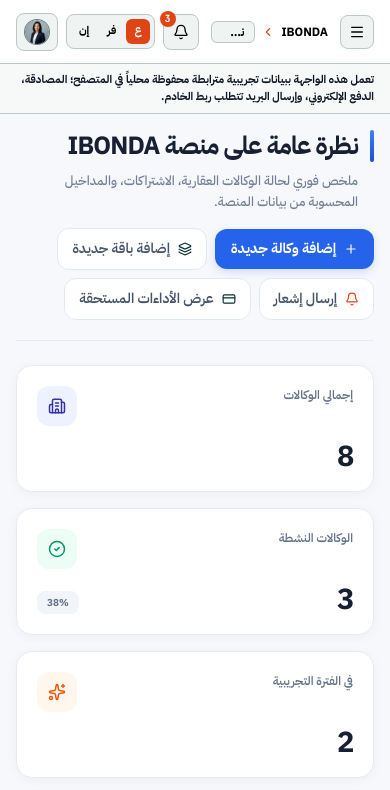
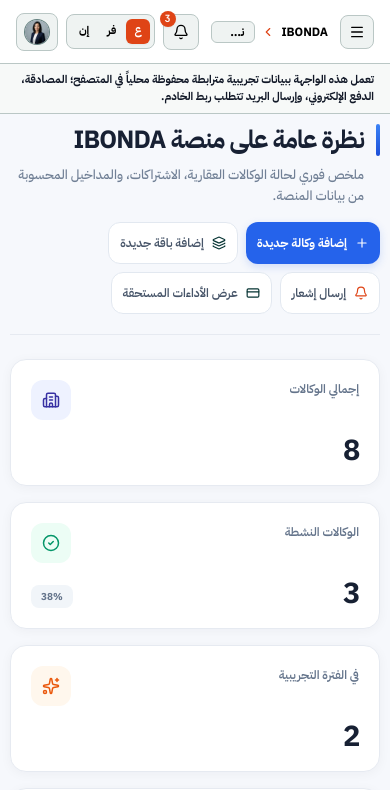
Before and after one commit to jawaddada1999-svg/MEINE, a React (Vite) app: page / in a window 390 px wide. Shown: the top 790 px of the page. Built offline with nearby package versions, Linux system fonts and the light colour scheme.

Commit message:
Improve responsive mobile dashboard layout and tables

```diff
--- a/src/index.css
+++ b/src/index.css
@@ -110,3 +110,59 @@ table tbody td { font-size: 13px; }
   body { background: #ffffff !important; color: #090d0d !important; }
   .print-only-container { box-shadow: none !important; border: none !important; margin: 0 !important; padding: 0 !important; width: 100% !important; max-width: 100% !important; }
 }
+
+/* Responsive usability pass: desktop tables stay intact; phones get touch-friendly horizontal table access. */
+@media (max-width: 767px) {
+  html, body, #root { max-width: 100%; overflow-x: clip; }
+  main { min-width: 0; padding: 12px !important; }
+  main > div { min-width: 0; width: 100%; }
+  .ibonda-table-wrap {
+    overflow-x: auto !important;
+    overscroll-behavior-inline: contain;
+    -webkit-overflow-scrolling: touch;
+    scrollbar-width: auto;
+    scrollbar-color: #94A3B8 #E2E8F0;
+  }
+  .ibonda-table-wrap > div:has(> table) {
+    overflow-x: auto !important;
+    -webkit-overflow-scrolling: touch;
+  }
+  .ibonda-table-wrap table {
+    min-width: 720px;
+    width: max-content;
+    max-width: none;
+  }
+  .ibonda-table-wrap th, .ibonda-table-wrap td {
+    white-space: nowrap;
+    padding-left: 10px !important;
+    padding-right: 10px !important;
+  }
+  .ibonda-filter-bar {
+    display: flex;
+    align-items: stretch;
+    gap: 8px;
+    padding: 12px;
+  }
+  .ibonda-filter-bar > * { min-width: 0; max-width: 100%; }
+  .ibonda-filter-bar input, .ibonda-filter-bar select { min-height: 42px; }
+  .ibonda-tabs-bar { overflow-x: auto; flex-wrap: nowrap; max-width: 100%; }
+  .ibonda-tabs-bar > * { flex: 0 0 auto; }
+  .ibonda-input, .ibonda-select { min-height: 42px; }
+  .ibonda-btn-primary, .ibonda-btn-teal, .ibonda-btn-secondary {
+    min-height: 42px;
+    justify-content: center;
+  }
+  .ibonda-card, .ibonda-table-wrap { border-radius: 14px !important; }
+  .ibonda-card-header { padding: 12px !important; }
+  table thead th { font-size: 11px; }
+  table tbody td { font-size: 12px; }
+}
+@media (max-width: 420px) {
+  main { padding: 10px !important; }
+  .ibonda-filter-bar { padding: 10px; }
+  .ibonda-btn-primary, .ibonda-btn-teal, .ibonda-btn-secondary {
+    padding-left: 11px;
+    padding-right: 11px;
+    font-size: 12px;
+  }
+}
```
